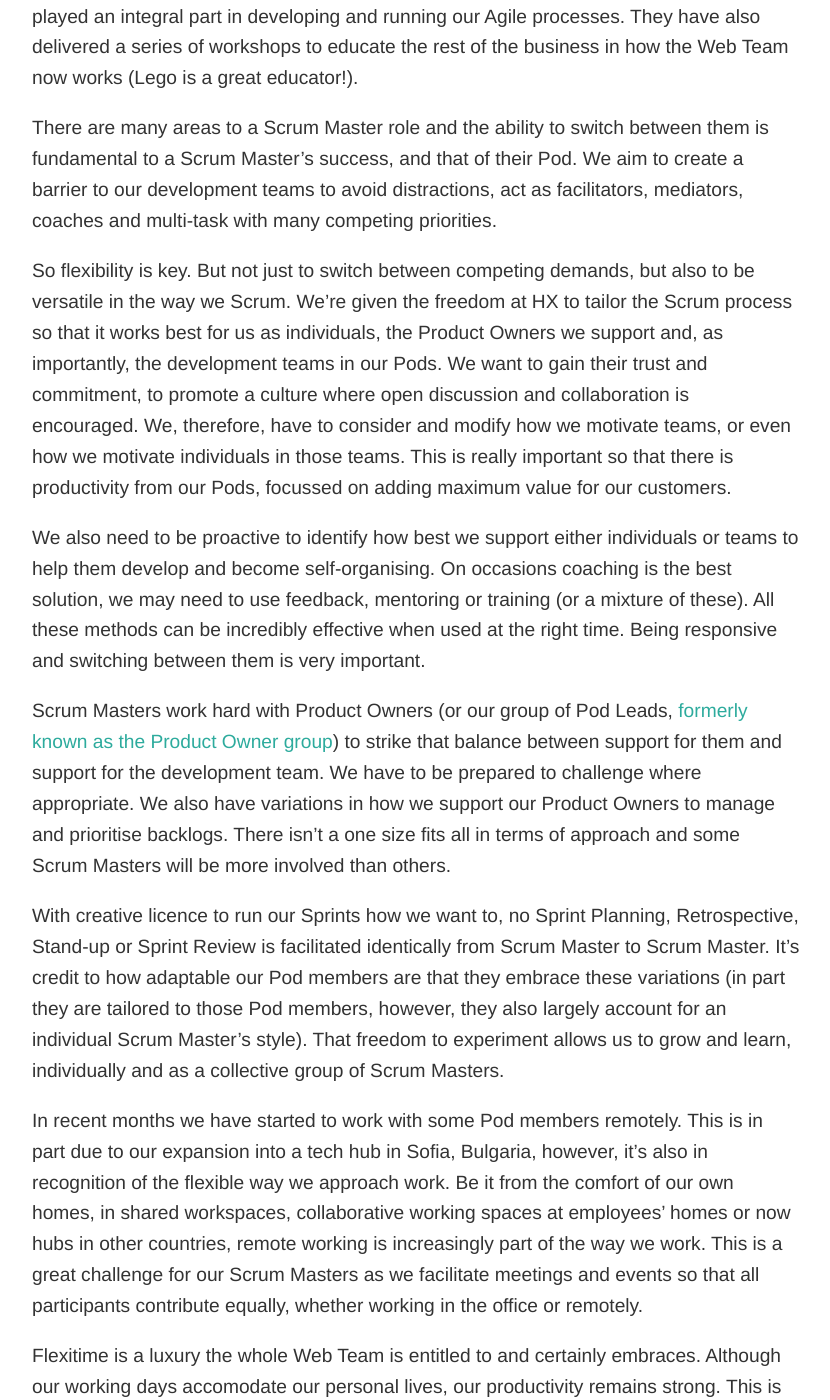
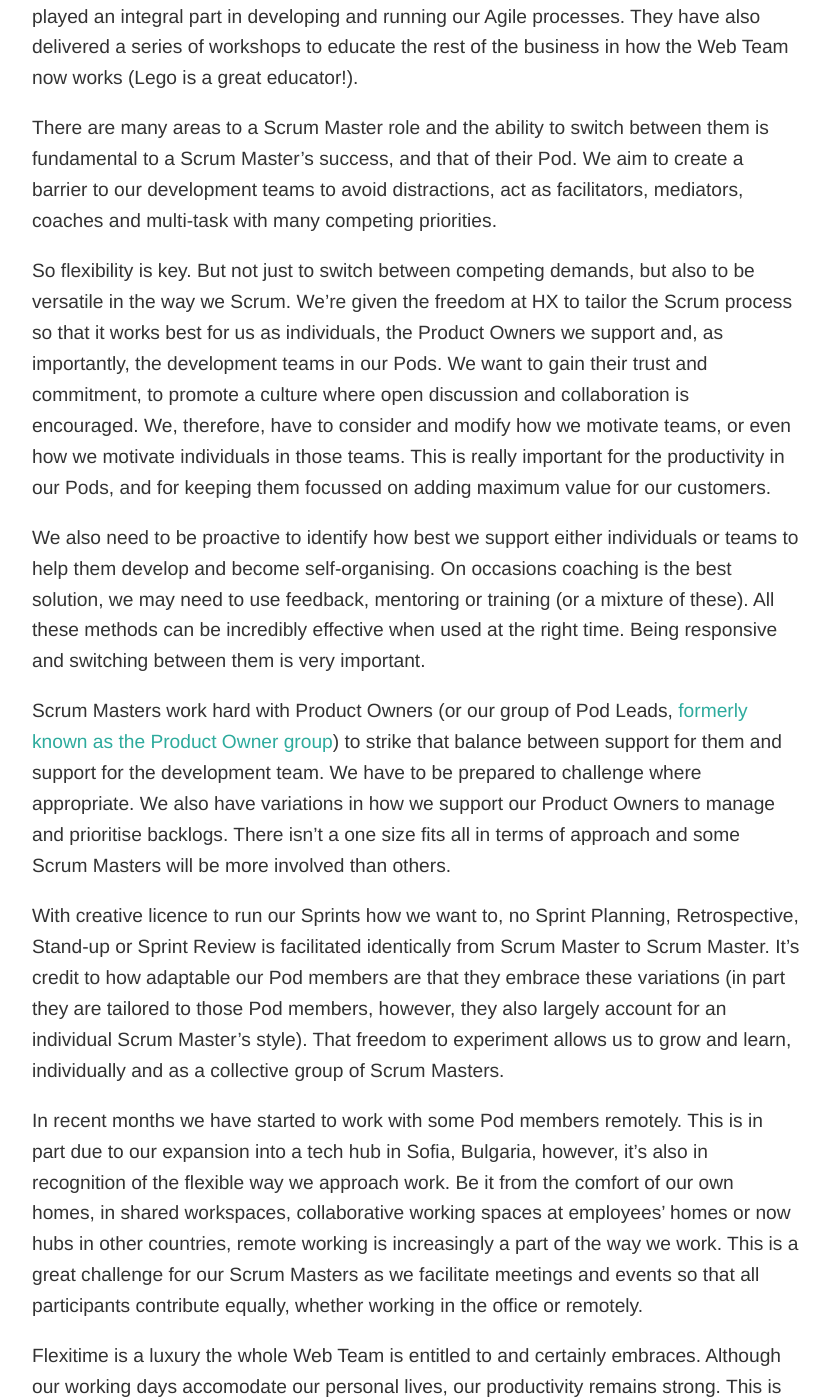
Before and after one commit to holidayextras/holidayextras.github.com, a Jekyll site: the page built from _posts/2016-10-07-how-flexible-are-you.md, in a window 1280 px wide and 1400 px high, scrolled down 876 px. Shown: the whole window, without its empty margins (224-1054 px from the left). Built offline with Jekyll 4.4.1, drawn with Linux system fonts in a browser that asks for light colours; nearby versions of some CDN libraries; comment, search, counter and statistics services are not loaded; some of the changed lines change nothing that is shown; some of the changed text lies outside the part shown.

Commit message:
Addressing Comments

```diff
--- a/_posts/2016-10-07-how-flexible-are-you.md
+++ b/_posts/2016-10-07-how-flexible-are-you.md
@@ -17,7 +17,7 @@
 
 There are many areas to a Scrum Master role and the ability to switch between them is fundamental to a Scrum Master’s success, and that of their Pod. We aim to create a barrier to our development teams to avoid distractions, act as facilitators, mediators, coaches and multi-task with many competing priorities.
 
-So flexibility is key. But not just to switch between competing demands, but also to be versatile in the way we Scrum. We’re given the freedom at HX to tailor the Scrum process so that it works best for us as individuals, the Product Owners we support and, as importantly, the development teams in our Pods. We want to gain their trust and commitment, to promote a culture where open discussion and collaboration is encouraged. We, therefore, have to consider and modify how we motivate teams, or even how we motivate individuals in those teams. This is really important so that there is productivity from our Pods, focussed on adding maximum value for our customers.
+So flexibility is key. But not just to switch between competing demands, but also to be versatile in the way we Scrum. We’re given the freedom at HX to tailor the Scrum process so that it works best for us as individuals, the Product Owners we support and, as importantly, the development teams in our Pods. We want to gain their trust and commitment, to promote a culture where open discussion and collaboration is encouraged. We, therefore, have to consider and modify how we motivate teams, or even how we motivate individuals in those teams. This is really important for the productivity in our Pods, and for keeping them focussed on adding maximum value for our customers.
 
 We also need to be proactive to identify how best we support either individuals or teams to help them develop and become self-organising. On occasions coaching is the best solution, we may need to use feedback, mentoring or training (or a mixture of these). All these methods can be incredibly effective when used at the right time. Being responsive and switching between them is very important.
 
@@ -25,11 +25,11 @@
 
 With creative licence to run our Sprints how we want to, no Sprint Planning, Retrospective, Stand-up or Sprint Review is facilitated identically from Scrum Master to Scrum Master. It’s credit to how adaptable our Pod members are that they embrace these variations (in part they are tailored to those Pod members, however, they also largely account for an individual Scrum Master’s style). That freedom to experiment allows us to grow and learn, individually and as a collective group of Scrum Masters.
 
-In recent months we have started to work with some Pod members remotely. This is in part due to our expansion into a tech hub in Sofia, Bulgaria, however, it’s also in recognition of the flexible way we approach work. Be it from the comfort of our own homes, in shared workspaces, collaborative working spaces at employees’ homes or now hubs in other countries, remote working is increasingly part of the way we work. This is a great challenge for our Scrum Masters as we facilitate meetings and events so that all participants contribute equally, whether working in the office or remotely.
+In recent months we have started to work with some Pod members remotely. This is in part due to our expansion into a tech hub in Sofia, Bulgaria, however, it’s also in recognition of the flexible way we approach work. Be it from the comfort of our own homes, in shared workspaces, collaborative working spaces at employees’ homes or now hubs in other countries, remote working is increasingly a part of the way we work. This is a great challenge for our Scrum Masters as we facilitate meetings and events so that all participants contribute equally, whether working in the office or remotely.
 
 Flexitime is a luxury the whole Web Team is entitled to and certainly embraces. Although our working days accomodate our personal lives, our productivity remains strong. This is in part due to the great and mature attitude of the team, but also credit to Scrum Masters who seamlessly adapt to support colleagues whose hours are not your average 9-5.
 
-We embrace fluidity of the people in our teams, as individuals move to supports business goals and development opportunities. It definitely keeps everyone on their toes and scrum masters take these opportunities to adjust, teach, coach and support, to make these transitions smooth and continue seamless delivery.
+We embrace changes to the people in our teams, as individuals move to support business goals and development opportunities. It definitely keeps everyone on their toes and Scrum Masters take these opportunities to adjust, teach, coach and support, to make these transitions smooth and continue seamless delivery.
 
 As I've mentioned above, we create understanding and by proxy flexibility in the organisation by educating them in how Scrum works. We’ve worked with key areas of the business to improve their understanding of how we work in the Web Team in order that they can understand why the business needs to be flexible, given that sprints are likely to have already been set. In turn we have to foster an attitude to embrace and be proactive towards change in our teams, when expedited issues or necessary changes in direction are required.
 
```
